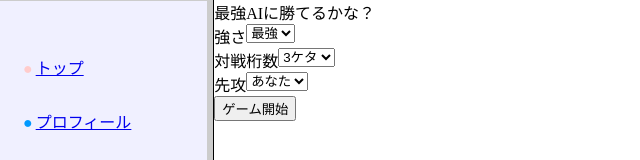
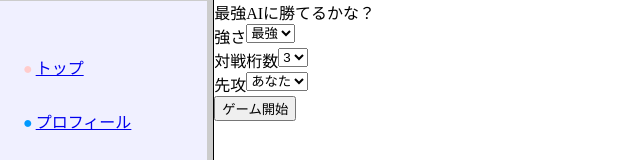
Before and after one commit to uda-tomoki-lvgs/next-website, a Next.js app: page /numer0n in a window 1280 px wide. Shown: the top 160 px of the page, without its empty margins (0-640 px from the left). Built offline with nearby package versions, Linux system fonts and the light colour scheme.

Commit message:
数値を入力

```diff
--- a/src/features/routes/numer0n/Numer0nOnGame.tsx
+++ b/src/features/routes/numer0n/Numer0nOnGame.tsx
@@ -1,4 +1,5 @@
 import { difficulty, digits } from "@/features/routes/numer0n/Numer0npage";
+import { ChangeEvent, useState } from "react";
 
 type Numer0nOnGameProps = {
   difficulty: difficulty;
@@ -11,12 +12,38 @@ const Numer0nOnGame = ({
   digits,
   firstAttack,
 }: Numer0nOnGameProps) => {
+  // 番号入力
+  const [inputValue, setInputValue] = useState<string>("");
+  const handleInputChange = (event: ChangeEvent<HTMLInputElement>) => {
+    setInputValue(event.target.value);
+  };
+
+  // コールした番号
+  const [calledNumber, setCalledNumber] = useState([]);
+
+  // コールする
+  const handleCallNumber = () => {
+    alert(inputValue);
+  };
+
   return (
     <div>
       <div>ゲーム開始した</div>
       <div>難易度: {difficulty}</div>
       <div>ケタ数: {digits}</div>
       <div>先攻: {String(firstAttack)}</div>
+      <input
+        type="text"
+        className="ongame-input-space"
+        minLength={digits}
+        maxLength={digits}
+        value={inputValue}
+        onChange={handleInputChange}
+        required
+      />
+      <button className="start-game" type="button" onClick={handleCallNumber}>
+        送信
+      </button>
     </div>
   );
 };
--- a/src/features/routes/numer0n/Numer0nOption.tsx
+++ b/src/features/routes/numer0n/Numer0nOption.tsx
@@ -7,6 +7,11 @@ type Numer0nOptionProps = {
   setDigits: Dispatch<SetStateAction<digits>>;
   setFirstAttack: Dispatch<SetStateAction<boolean>>;
   setGameStart: Dispatch<SetStateAction<boolean>>;
+};
+
+type difficultyArray = {
+  value: difficulty;
+  text: string;
 };
 
 const Numer0nOption = ({
@@ -19,11 +24,19 @@ const Numer0nOption = ({
   const handleSelectDifferChange = (event: ChangeEvent<HTMLSelectElement>) => {
     setDifficulty(event.target.value as difficulty);
   };
+  const difficultyArray: difficultyArray[] = [
+    { value: "god", text: "最強" },
+    { value: "strong", text: "強い" },
+    { value: "normal", text: "普通" },
+    { value: "weak", text: "弱い" },
+    { value: "zako", text: "ザコ" },
+  ];
 
   // ケタ数
   const handleDigitsChange = (event: ChangeEvent<HTMLSelectElement>) => {
     setDigits(Number(event.target.value) as digits);
   };
+  const digitsArray: digits[] = [3, 4, 5, 6, 7, 8, 9];
 
   // 先攻・後攻
   const handleAttackChange = (event: ChangeEvent<HTMLSelectElement>) => {
@@ -42,11 +55,9 @@ const Numer0nOption = ({
         <div className="select-differ-title">強さ</div>
         <div className="select-differ-dial">
           <select className="select-differ" onChange={handleSelectDifferChange}>
-            <option value="god">最強</option>
-            <option value="strong">強い</option>
-            <option value="normal">普通</option>
-            <option value="weak">弱い</option>
-            <option value="zako">ザコ</option>
+            {difficultyArray.map(({ value, text }) => (
+              <option value={value}>{text}</option>
+            ))}
           </select>
         </div>
       </div>
@@ -54,13 +65,9 @@ const Numer0nOption = ({
         <div className="select-digit-title">対戦桁数</div>
         <div className="select-ditit-dial">
           <select className="select-digit" onChange={handleDigitsChange}>
-            <option value={3}>3ケタ</option>
-            <option value={4}>4ケタ</option>
-            <option value={5}>5ケタ</option>
-            <option value={6}>6ケタ</option>
-            <option value={7}>7ケタ</option>
-            <option value={8}>8ケタ</option>
-            <option value={9}>9ケタ</option>
+            {digitsArray.map((value) => (
+              <option value={value}>{value}</option>
+            ))}
           </select>
         </div>
       </div>
```
